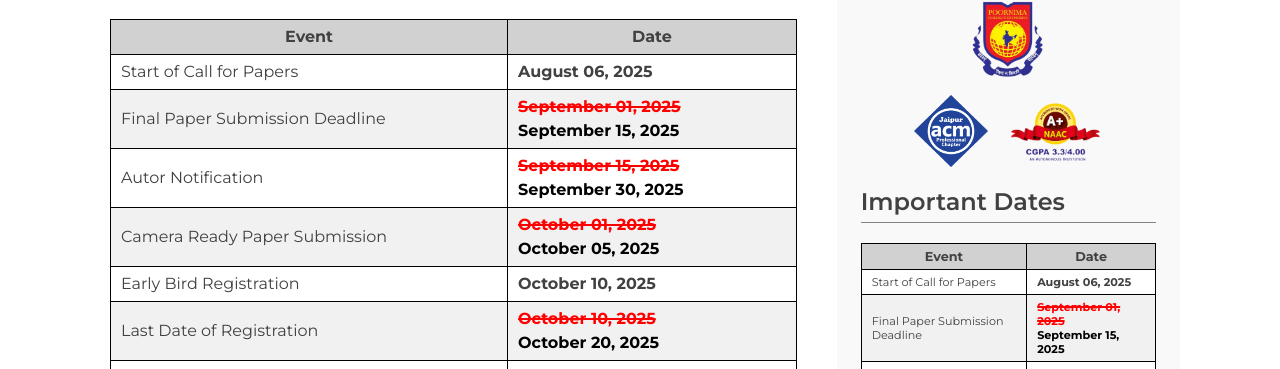
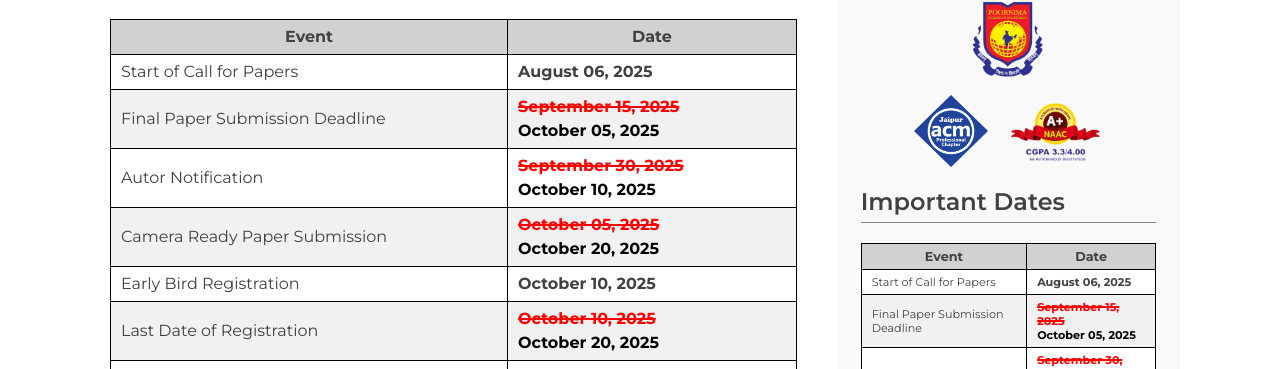
Before and after one commit to splixcube/PerCAA, a React (Vite) app: page /important-dates in a window 1280 px wide. Shown: the part 431-800 px from the top of the page. Built offline with nearby package versions, Linux system fonts and the light colour scheme.

Commit message:
dates changes

```diff
--- a/src/components/ImportantDates/ImportantDates.jsx
+++ b/src/components/ImportantDates/ImportantDates.jsx
@@ -7,9 +7,9 @@ const ImportantDates = () => {
     const dates = [
         { event: "Start of Call for Papers", date: ['August 06, 2025'] },
        /* { event: "Last Date of Paper Submission", date: ['August 21, 2025'] },*/
-        { event: "Final Paper Submission Deadline", date: ['September 01, 2025','September 15, 2025'] },
-        { event: "Autor Notification", date: ['September 15, 2025','September 30, 2025'] },
-        { event: "Camera Ready Paper Submission", date: ['October 01, 2025','October 05, 2025'] },
+        { event: "Final Paper Submission Deadline", date: [/*'September 01, 2025',*/'September 15, 2025','October 05, 2025'] },
+        { event: "Autor Notification", date: [/*'September 15, 2025',*/'September 30, 2025','October 10, 2025'] },
+        { event: "Camera Ready Paper Submission", date: [/*'October 01, 2025',*/'October 05, 2025','October 20, 2025'] },
         { event: "Early Bird Registration" , date:['October 10, 2025']},
         { event: "Last Date of Registration", date: ['October 10, 2025','October 20, 2025'] },
         { event: "Conference Date", date: ['November 07-08, 2025'] },
--- a/src/components/RightContent/RightContent.jsx
+++ b/src/components/RightContent/RightContent.jsx
@@ -15,13 +15,12 @@ const RightContent = () => {
     const dates = [
         { event: "Start of Call for Papers", date: ['August 06, 2025'] },
        /* { event: "Last Date of Paper Submission", date: ['August 21, 2025'] },*/
-        { event: "Final Paper Submission Deadline", date: ['September 01, 2025','September 15, 2025'] },
-        { event: "Autor Notification", date: ['September 15, 2025','September 30, 2025'] },
-        { event: "Camera Ready Paper Submission", date: ['October 01, 2025','October 05, 2025'] },
+        { event: "Final Paper Submission Deadline", date: [/*'September 01, 2025',*/'September 15, 2025','October 05, 2025'] },
+        { event: "Autor Notification", date: [/*'September 15, 2025',*/'September 30, 2025','October 10, 2025'] },
+        { event: "Camera Ready Paper Submission", date: [/*'October 01, 2025',*/'October 05, 2025','October 20, 2025'] },
         { event: "Early Bird Registration" , date:['October 10, 2025']},
         { event: "Last Date of Registration", date: ['October 10, 2025','October 20, 2025'] },
         { event: "Conference Date", date: ['November 07-08, 2025'] },
-
         /**/
     ];
 
```
